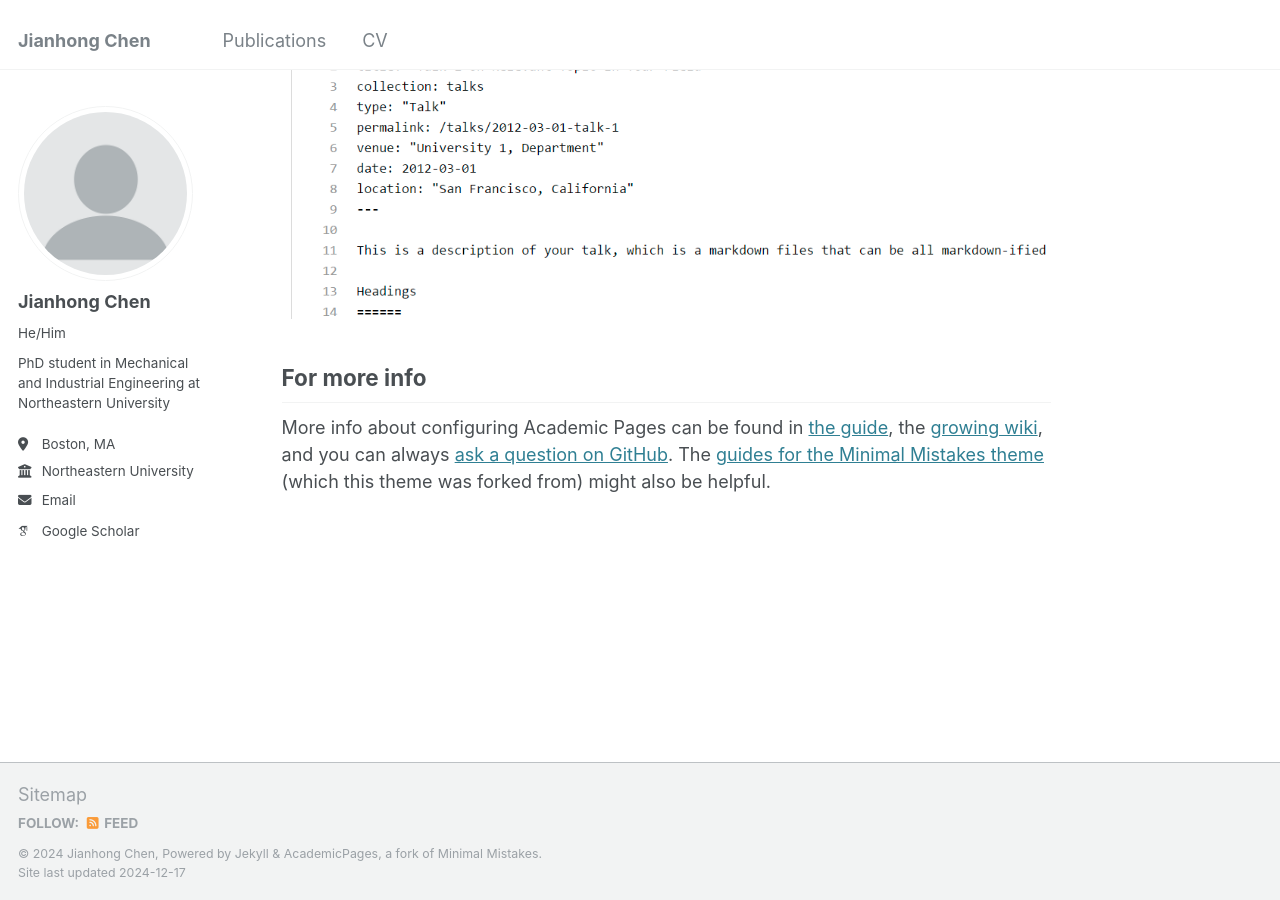
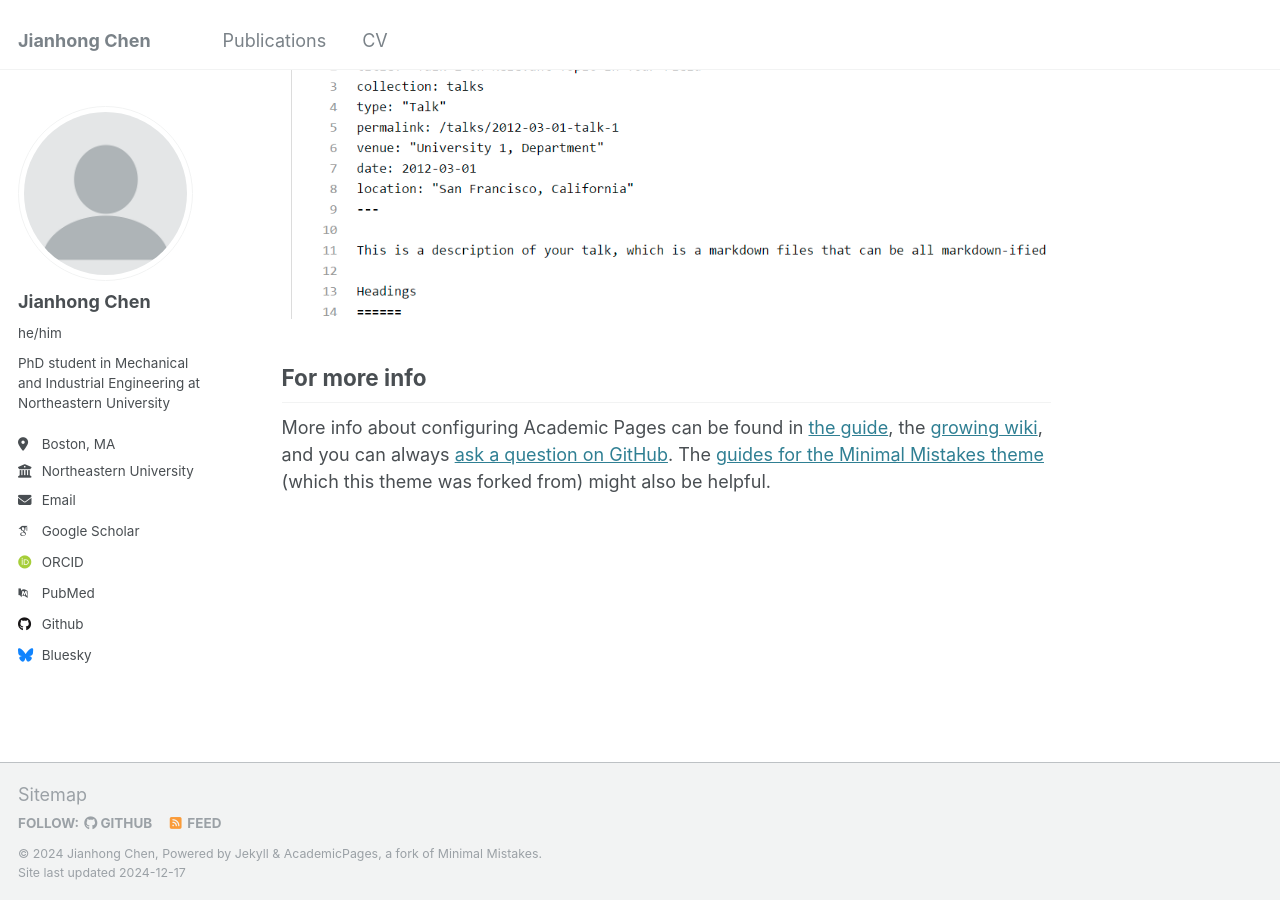
Before and after one commit to PeChen123/Jianhong_Chen, a Jekyll site: the page built from _pages/about.md, in a window 1280 px wide and 900 px high, scrolled down 2643 px. Built offline with Jekyll 4.4.1, drawn with Linux system fonts in a browser that asks for light colours; some web fonts are replaced.

Commit message:
Update _config.yml

```diff
--- a/_config.yml
+++ b/_config.yml
@@ -11,10 +11,10 @@ locale                   : "en-US"
 title                    : "Jianhong Chen"
 title_separator          : "-"
 name                     : &name "Jianhong Chen"
-description              : &description "personal description"
-url                      : "" # the base hostname & protocol for your site e.g. "https://[your GitHub username].github.io"
+description              : &description "Phd Student in IE"
+url                      : "https://Jianhong_Chen.github.io" # the base hostname & protocol for your site e.g. "https://[your GitHub username].github.io"
 baseurl                  : "" # the subpath of your site, e.g. "/blog"
-repository               : ""
+repository               : "PeChen123/Jianhong_Chen.github.io"
 
 # Site Author - The following control what appear as part of the author content on the side bar.
 #               If a field is blank the icon and link will not appear, otherwise it will be shown.
@@ -23,7 +23,7 @@ author:
   # Biographic information
   avatar           : "profile.png"
   name             : "Jianhong Chen"
-  pronouns         : "He/Him"
+  pronouns         : "he/him"
   bio              : "PhD student in Mechanical and Industrial Engineering at Northeastern University"
   location         : "Boston, MA"
   employer         : "Northeastern University"
@@ -34,9 +34,9 @@ author:
   arxiv            : # URL - Update with the correct link to your profile
   googlescholar    : "https://scholar.google.com/citations?user=5LF2nBIAAAAJ&hl=en"
   impactstory      : # URL
-  orcid            : #"http://orcid.org/yourorcidurl"
+  orcid            : "http://orcid.org/yourorcidurl"
   semantic         : # URL
-  pubmed           : #"https://www.ncbi.nlm.nih.gov/pubmed/?term=john+snow"
+  pubmed           : "https://www.ncbi.nlm.nih.gov/pubmed/?term=john+snow"
   researchgate     : # URL
   scopus           : # URL
 
@@ -44,12 +44,12 @@ author:
   bitbucket        : # Username - Update with your username on the site
   codepen          : # Username
   dribbble         : # Username
-  github           : #
+  github           : "academicpages"
   kaggle           : # Username
   stackoverflow    : # User number or user number and name (i.e., use "1" or "1/jeff-atwood")
 
   # Social media
-  bluesky          : #"bsky.app" # Replace this with you Bluesky username
+  bluesky          : "bsky.app" # Replace this with you Bluesky username
   facebook         : # Username
   flickr           : # Username
   foursquare       : # Username
```
